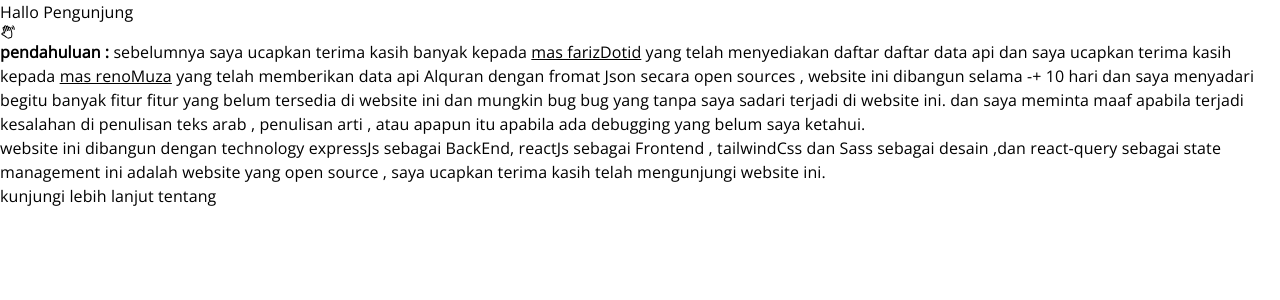
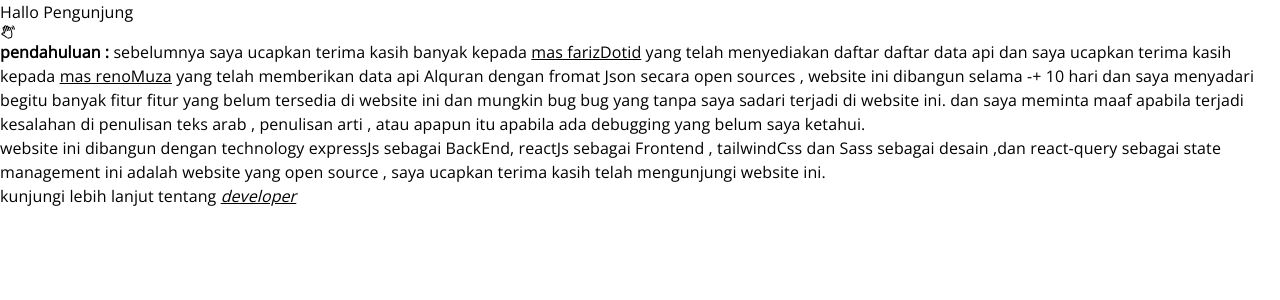
Before and after one commit to hajir1/quranku, a React (Vite) app in the folder fe/: page /informasi in a window 1280 px wide. Shown: the top 300 px of the page. Built offline with nearby package versions, Linux system fonts and the light colour scheme; a web font is replaced by a local one.

Commit message:
harikesembilan

```diff
--- a/fe/src/page/Information.jsx
+++ b/fe/src/page/Information.jsx
@@ -38,9 +38,9 @@ const Information = () => {
           kunjungi lebih lanjut tentang{" "}
           <u>
             <i>
-              {/* <a href="https://hajir1.github.io/portofolio" target="_blank">
+              <a href="https://hajir1.github.io/portofolio" target="_blank">
                 developer
-              </a> */}
+              </a>
             </i>
           </u>
         </p>
```
